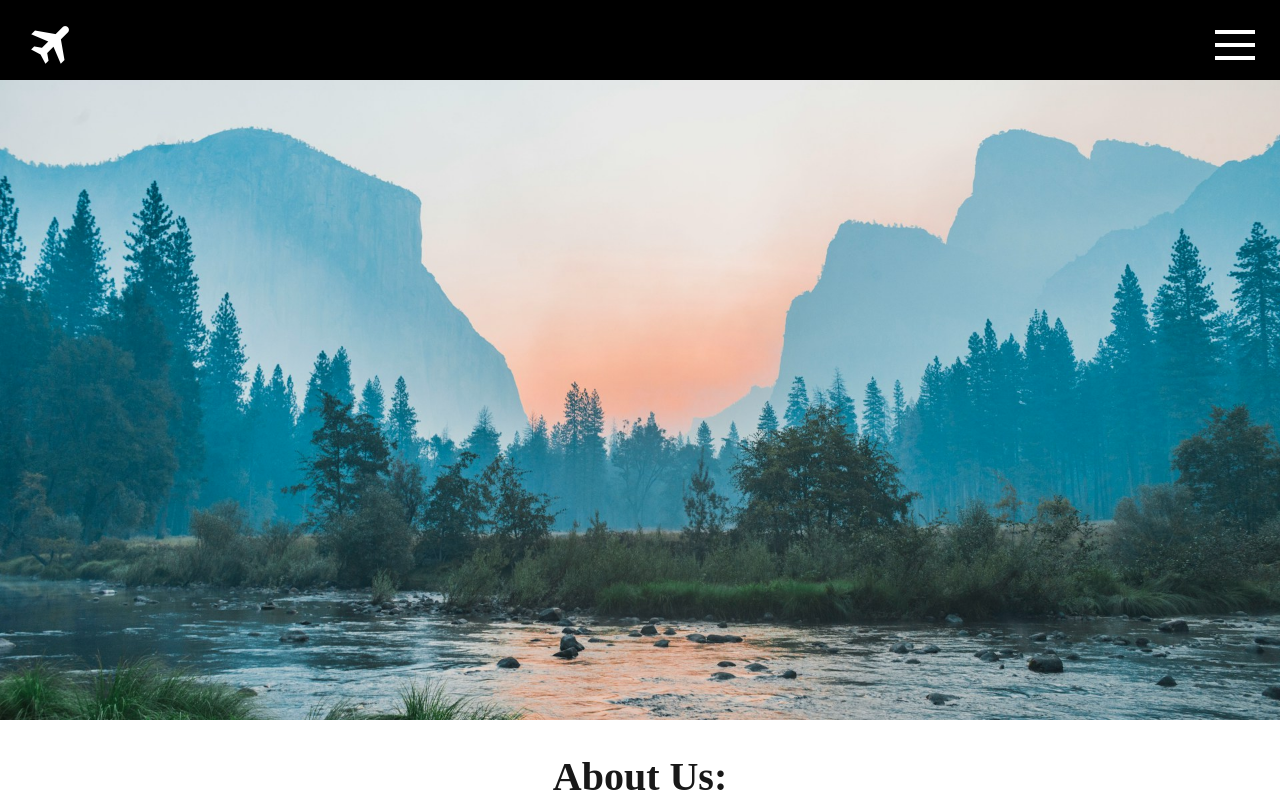
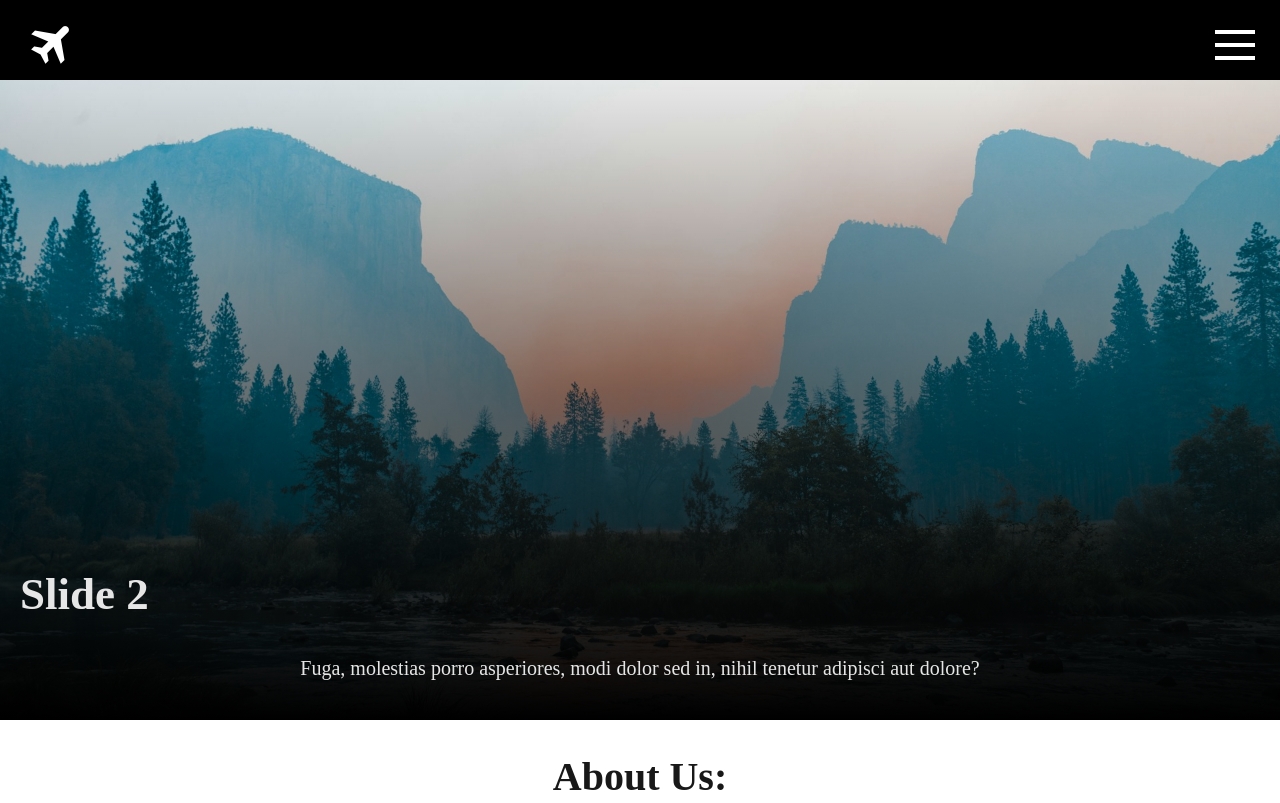
Before and after one commit to ewertonsilva07/tourism-website, a website with bundled scripts: page index.html in a window 1280 px wide. Shown: the top 803 px of the page. Built offline with nearby package versions, Linux system fonts and the light colour scheme.

Commit message:
add a title and text to each slide, in the slideshow

```diff
--- a/index.html
+++ b/index.html
@@ -29,6 +29,10 @@
                 </div>
             </nav>
             <div class="header-img">
+                <div class="slideshow-overlay">
+                    <h2 class="slideshow-overlay-title">Slide 1</h2>
+                    <p class="slideshow-overlay-paragraph">Lorem ipsum dolor sit amet consectetur adipisicing elit.</p>
+                </div>
                 <img src="images/iskra-photography-paisagem1-md-unsplash.jpg" alt="" class="header-img-first">
             </div>
         </header>
--- a/src/js/modules/slideShow.js
+++ b/src/js/modules/slideShow.js
@@ -3,20 +3,45 @@ import $ from 'jquery';
 
 export const gallerySlideShow = $(() => {
     const galleryImage = $(".header-img").find("img").first();
+    const overlay = $(".slideshow-overlay");
+    const overlayTitle = $(".slideshow-overlay-title");
+    const overlayParagraph = $(".slideshow-overlay-paragraph");
 
     const gallery = [
         'images/iskra-photography-paisagem1-md-unsplash.jpg',
         'images/bailey-zindel-paisagem2-md-unsplash.jpg',
         'images/mark-harpur-paisagem3-md-unsplash.jpg'
+    ];
+
+    const overlayHeading = [
+        'Slide 1',
+        'Slide 2',
+        'Slide 3'
+    ];
+
+    const overlayText = [
+        'Lorem ipsum dolor sit amet consectetur adipisicing elit.',
+        'Fuga, molestias porro asperiores, modi dolor sed in, nihil tenetur adipisci aut dolore?',
+        'Quibusdam culpa et quisquam corporis rem accusamus facilis debitis?'
     ]
 
 
     let i = 0;
     setInterval(function() {
-        i = (i + 1) % gallery.length;
+        iterateArray(gallery);
+        overlay.fadeOut();
+        overlayTitle.fadeOut();
+        overlayParagraph.fadeOut();
         galleryImage.fadeOut(function(){
           $(this).attr("src", gallery[i]);
           $(this).fadeIn();
+          overlay.fadeIn();
+          overlayTitle.text(overlayHeading[i]).fadeIn();
+          overlayParagraph.text(overlayText[i]).fadeIn();
         })
     }, 4000);
+
+    function iterateArray (arr) {
+       return i = (i + 1) % arr.length;
+    }
 })
--- a/src/scss/components/_slideshow.scss
+++ b/src/scss/components/_slideshow.scss
@@ -14,3 +14,29 @@
         object-fit: cover;
     }
 }
+
+.slideshow-overlay {
+    position:absolute;
+    top:0;
+    left:0;
+    width: 100%;
+    height:inherit;
+    z-index: 100;
+    color: darken(color(primary), 10%);
+    background: linear-gradient(transparentize(color(secondary), 1), color(secondary));
+    display: flex;
+    flex-direction: column;
+    align-items: center;
+    justify-content: flex-end;
+
+    &-title{
+        font-size: fontSize(lg) + 2rem;
+        align-self: start;
+        margin-left: 20px;
+    }
+
+    &-paragraph {
+        font-size: fontSize(md);
+        margin: 0 20px 40px;
+    }
+}
```
Also changed, not shown: build/main.js, css/main.css.
